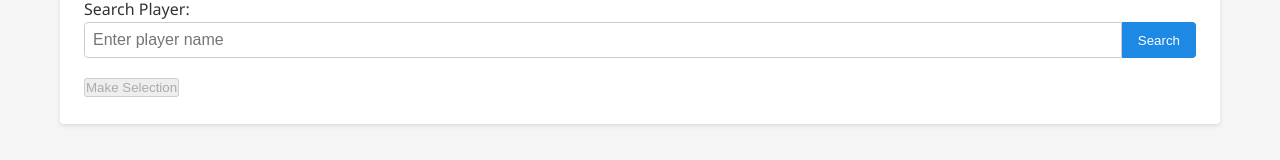
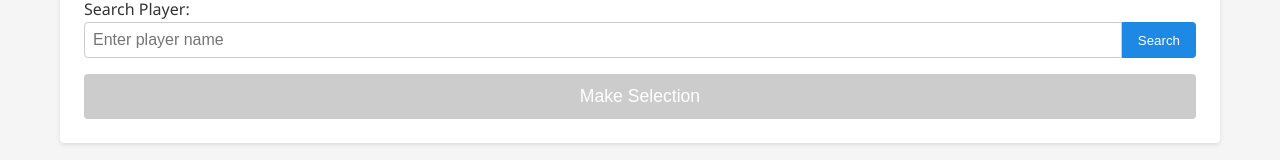
Before and after one commit to joshnewton16/federal_league_drafter, a React app: page / in a window 1280 px wide. Shown: the part 278-438 px from the top of the page. Built offline with nearby package versions, Linux system fonts and the light colour scheme; no server answers.

Commit message:
Fixed Draft API call

```diff
--- a/public/styles/main.css
+++ b/public/styles/main.css
@@ -1,4 +1,36 @@
-/* Search styles */
+/* Roster slot selector */
+.roster-slot-select {
+  width: 100%;
+  padding: 0.5rem;
+  border: 1px solid var(--border-color);
+  border-radius: 4px;
+  font-size: 1rem;
+  margin-top: 0.25rem;
+}
+
+/* Draft button */
+.make-pick-button {
+  display: block;
+  width: 100%;
+  padding: 0.75rem 1rem;
+  background-color: var(--primary-color);
+  color: white;
+  border: none;
+  border-radius: 4px;
+  cursor: pointer;
+  font-size: 1.1rem;
+  margin-top: 1rem;
+  transition: background-color 0.2s;
+}
+
+.make-pick-button:hover {
+  background-color: #1976d2;
+}
+
+.make-pick-button:disabled {
+  background-color: #cccccc;
+  cursor: not-allowed;
+}/* Search styles */
 .search-container {
   display: flex;
   margin-bottom: 1rem;
--- a/src/api/database.js
+++ b/src/api/database.js
@@ -55,11 +55,25 @@ export const getDraftPicks = async (yearId = null) => {
 
 export const addDraftPick = async (pickData) => {
   try {
-    console.log("Sending draft pick data to server:", pickData);
+    // Format player_api_lookup with curly braces and quotation marks if it doesn't already have them
+    let formattedPlayerName = pickData.player_api_lookup;
+
+    // If the name doesn't already have the proper format, add the curly braces and quotation marks
+    if (!formattedPlayerName.startsWith('{"') || !formattedPlayerName.endsWith('"}')) {
+      // First strip any existing braces or quotes to avoid duplication
+      formattedPlayerName = formattedPlayerName.replace(/[{}"]/g, '');
+      // Then add the proper format
+      formattedPlayerName = `{"${formattedPlayerName}"}`;
+    }
+
+    console.log("Sending draft pick data to server:", {
+      ...pickData,
+      player_api_lookup: formattedPlayerName
+    });
 
     // Call the database function draft_player
     const response = await axios.post(`${API_BASE_URL}/draftPlayer`, {
-      player_api_lookup: pickData.player_api_lookup,
+      player_api_lookup: formattedPlayerName,
       team_name: pickData.team_name,
       roster_position: pickData.roster_position || 'UTIL' // Default to UTIL if not specified
     });
@@ -78,7 +92,12 @@ export const addDraftPick = async (pickData) => {
     let errorMessage = 'Failed to draft player';
 
     if (error.response && error.response.data) {
-      errorMessage = error.response.data.error || error.response.data.details || errorMessage;
+      // If we have details from the database error, use those
+      if (error.response.data.details) {
+        errorMessage = error.response.data.details;
+      } else if (error.response.data.error) {
+        errorMessage = error.response.data.error;
+      }
     } else if (error.message) {
       errorMessage = error.message;
     }
--- a/src/components/DraftBoard.js
+++ b/src/components/DraftBoard.js
@@ -10,6 +10,7 @@ const DraftBoard = () => {
   const [isSearching, setIsSearching] = useState(false);
   const [selectedTeam, setSelectedTeam] = useState('');
   const [selectedPlayer, setSelectedPlayer] = useState(null);
+  const [selectedRosterSlot, setSelectedRosterSlot] = useState('');
   const [isLoading, setIsLoading] = useState(true);
   const [teams, setTeams] = useState([]);
   const [currentYear, setCurrentYear] = useState(null);
@@ -80,6 +81,11 @@ const DraftBoard = () => {
       return;
     }
 
+    if (!selectedRosterSlot) {
+      alert("Please select a roster slot for this player.");
+      return;
+    }
+
     try {
       // Get the team name from the selected team ID
       const team = teams.find(t => t.team_id.toString() === selectedTeam.toString());
@@ -105,7 +111,7 @@ const DraftBoard = () => {
       const pickData = {
         player_api_lookup: playerLookup,
         team_name: team.team_name,
-        roster_position: selectedPlayer.position || 'UTIL' // Default to UTIL if position not specified
+        roster_position: selectedRosterSlot // Use the selected roster slot
       };
 
       console.log("Drafting player with data:", pickData);
@@ -120,6 +126,7 @@ const DraftBoard = () => {
       // Reset selections
       setSelectedPlayer(null);
       setSelectedTeam('');
+      setSelectedRosterSlot('');
 
       // Show success message
       alert(`Player drafted: ${result.message || 'Success!'}`);
@@ -311,6 +318,48 @@ const DraftBoard = () => {
                   {selectedPlayer.throws && <div>Throws: {selectedPlayer.throws}</div>}
                   {selectedPlayer.id && <div>Player ID: {selectedPlayer.id || selectedPlayer.player_id}</div>}
                 </div>
+
+                <div className="form-group" style={{ marginTop: '1rem' }}>
+                  <label htmlFor="roster-slot-select">Select Roster Slot:</label>
+                  <select
+                    id="roster-slot-select"
+                    value={selectedRosterSlot}
+                    onChange={(e) => setSelectedRosterSlot(e.target.value)}
+                    className="roster-slot-select"
+                  >
+                    <option value="">-- Select Roster Slot --</option>
+                    {/* Show appropriate slots based on player position */}
+                    {selectedPlayer.position === 'P' && (
+                      <>
+                        <option value="P 1">P 1</option>
+                        <option value="P 2">P 2</option>
+                        <option value="P 3">P 3</option>
+                        <option value="P 4">P 4</option>
+                        <option value="P 5">P 5</option>
+                        <option value="P 6">P 6</option>
+                        <option value="P 7">P 7</option>
+                      </>
+                    )}
+                    {selectedPlayer.position === 'C' && <option value="C">C</option>}
+                    {selectedPlayer.position === '1B' && <option value="1B">1B</option>}
+                    {selectedPlayer.position === '2B' && <option value="2B">2B</option>}
+                    {selectedPlayer.position === '3B' && <option value="3B">3B</option>}
+                    {selectedPlayer.position === 'SS' && <option value="SS">SS</option>}
+                    {selectedPlayer.position === 'OF' && (
+                      <>
+                        <option value="OF 1">OF 1</option>
+                        <option value="OF 2">OF 2</option>
+                        <option value="OF 3">OF 3</option>
+                      </>
+                    )}
+                    {/* Utility slots available for any position */}
+                    <option value="U 1">U 1</option>
+                    <option value="U 2">U 2</option>
+                    <option value="U 3">U 3</option>
+                    {/* Taxi squad option */}
+                    <option value="Taxi">Taxi Squad</option>
+                  </select>
+                </div>
               </div>
             </div>
           )}
@@ -318,7 +367,7 @@ const DraftBoard = () => {
           <button
             className="make-pick-button"
             onClick={handleMakePick}
-            disabled={!selectedTeam || !selectedPlayer}
+            disabled={!selectedTeam || !selectedPlayer || !selectedRosterSlot}
           >
             Make Selection
           </button>
```
